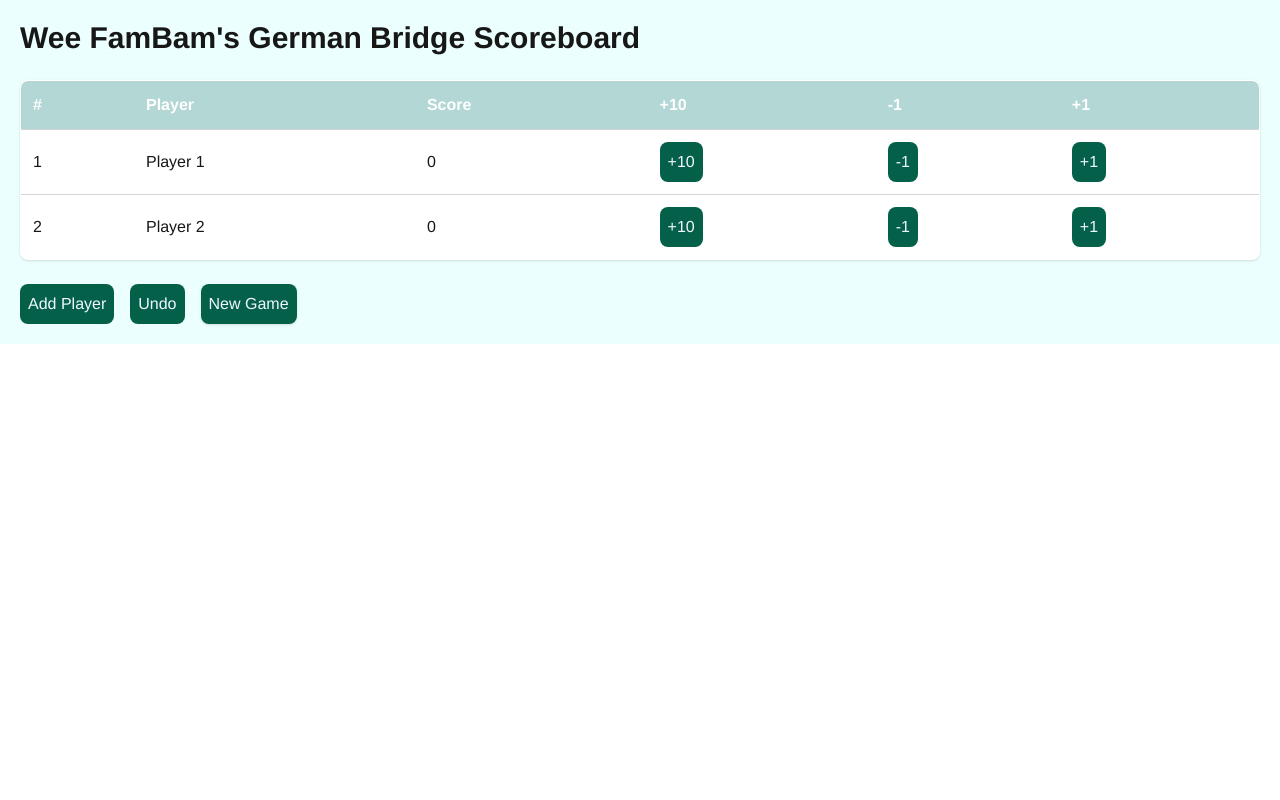
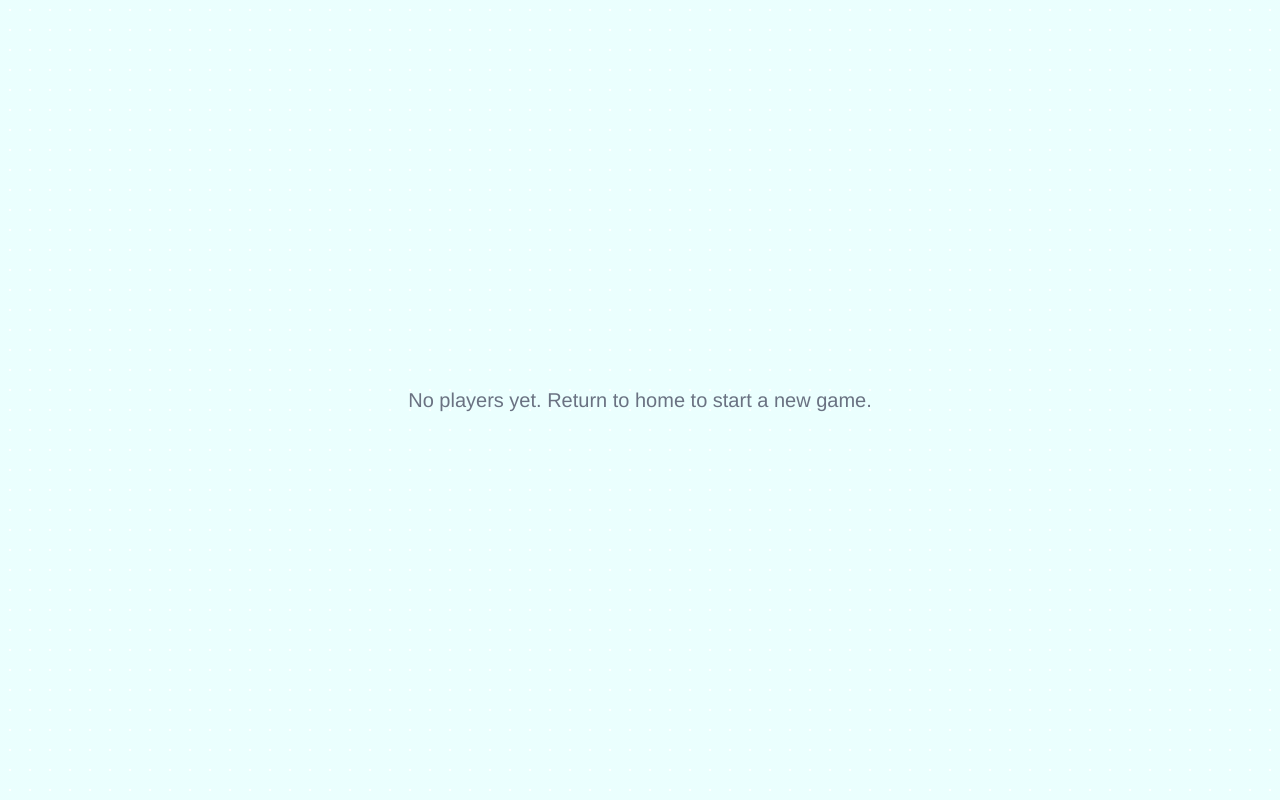
Before and after one commit to yupokok/g-bridge-scoreboard, a Next.js app: page /game in a window 1280 px wide. Built offline with nearby package versions, Linux system fonts and the light colour scheme.

Commit message:
update on scoring

```diff
--- a/src/app/game/page.tsx
+++ b/src/app/game/page.tsx
@@ -1,7 +1,7 @@
 'use client'
 
-import { useState } from 'react'
-
+import { useSearchParams } from 'next/navigation'
+import { useEffect, useState } from 'react'
 
 type Player = {
   name: string
@@ -13,19 +13,70 @@ type Action = {
   delta: number
 }
 
-export default function Home() {
-  const [players, setPlayers] = useState<Player[]>([
-    { name: 'Player 1', score: 0 },
-    { name: 'Player 2', score: 0 },
-  ])
+export default function GamePage() {
+  const searchParams = useSearchParams()
+  const [players, setPlayers] = useState<Player[]>([])
   const [history, setHistory] = useState<Action[]>([])
-  const maxScore = Math.max(...players.map(p => p.score), 0)
+
+  useEffect(() => {
+    const playerString = searchParams.get('players')
+    if (playerString) {
+      const names = playerString
+        .split(',')
+        .map(name => name.trim())
+        .filter(name => name.length > 0)
+
+      const initialPlayers = names.map(name => ({ name, score: 0 }))
+      setPlayers(initialPlayers)
+    }
+  }, [searchParams])
+
+  const scorePlayer = (index: number) => {
+    const bidStr = prompt(`Enter bid by ${players[index].name}:`)
+    const actualStr = prompt(`Enter sets won by ${players[index].name}:`)
+    if (!bidStr || !actualStr) return
+
+    const bid = parseInt(bidStr)
+    const actual = parseInt(actualStr)
+
+    if (isNaN(bid) || isNaN(actual)) {
+      alert('Please enter valid numbers')
+      return
+    }
+
+    let delta: number
+    if (bid === actual) {
+      delta = 10 + Math.pow(bid, 2)
+    } else {
+      delta = -Math.pow(bid - actual, 2)
+    }
+
+    handleScoreChange(index, delta)
+  }
+
 
   const handleScoreChange = (index: number, delta: number) => {
     const updated = [...players]
     updated[index].score += delta
     setPlayers(updated)
     setHistory([...history, { playerIndex: index, delta }])
+  }
+
+  const resetScores = () => {
+    if (confirm('Reset all scores?')) {
+      const reset = players.map(p => ({ ...p, score: 0 }))
+      setPlayers(reset)
+      setHistory([])
+    }
+  }
+
+  const undo = () => {
+    const last = history.pop()
+    if (!last) return
+    const updated = [...players]
+    updated[last.playerIndex].score -= last.delta
+    setPlayers(updated)
+    setHistory([...history])
   }
 
   const addPlayer = () => {
@@ -41,16 +92,6 @@ export default function Home() {
     setPlayers([...players, ...newPlayers])
   }
 
-
-  const undo = () => {
-    const last = history.pop()
-    if (!last) return
-    const updated = [...players]
-    updated[last.playerIndex].score -= last.delta
-    setPlayers(updated)
-    setHistory([...history])
-  }
-
   const newGame = () => {
     if (confirm('Start a new game? This will remove all players.')) {
       setPlayers([])
@@ -58,26 +99,37 @@ export default function Home() {
     }
   }
 
+  const maxScore = Math.max(...players.map(p => p.score), 0)
+
+  if (players.length === 0) {
+    return (
+      <main className="min-h-screen flex items-center justify-center text-center">
+        <p className="text-xl text-gray-500">No players yet. Return to home to start a new game.</p>
+      </main>
+    )
+  }
+
   return (
-    <main className="main">
-      <h1 className="text-3xl font-bold mb-6">Wee FamBam's German Bridge Scoreboard</h1>
+    <main className="min-h-screen bg-gray-100 p-8">
+      <h1 className="text-3xl font-bold mb-6">German Bridge Game</h1>
 
       <table className="min-w-full border border-gray-300 bg-white shadow rounded-lg overflow-hidden">
-        <thead className="thead">
+        <thead className="bg-gray-200">
           <tr>
             <th className="p-3 text-left">#</th>
             <th className="p-3 text-left">Player</th>
             <th className="p-3 text-left">Score</th>
+            <th className="p-3 text-left">Input Bids</th>
             <th className="p-3 text-left">+10</th>
+            <th className="p-3 text-left">+1</th>
             <th className="p-3 text-left">-1</th>
-            <th className="p-3 text-left">+1</th>
+            <th className="p-3 text-left">Custom</th>
           </tr>
         </thead>
         <tbody>
           {[...players]
             .sort((a, b) => b.score - a.score)
             .map((player, index) => (
-
               <tr
                 key={index}
                 className={`border-t border-gray-300 ${player.score === maxScore && maxScore > 0 ? 'bg-yellow-100' : ''
@@ -88,6 +140,15 @@ export default function Home() {
                 <td className="p-3">{player.score}</td>
                 <td className="p-3">
                   <button
+                    className="bg-blue-600 text-white px-3 py-1 rounded"
+                    onClick={() => scorePlayer(index)}
+                  >
+                    Input Bids
+                  </button>
+                </td>
+
+                <td className="p-3">
+                  <button
                     className="bg-green-500 text-white px-3 py-1 rounded"
                     onClick={() => handleScoreChange(index, 10)}
                   >
@@ -96,7 +157,15 @@ export default function Home() {
                 </td>
                 <td className="p-3">
                   <button
-                    className="button"
+                    className="bg-red-500 text-white px-3 py-1 rounded"
+                    onClick={() => handleScoreChange(index, 1)}
+                  >
+                    +1
+                  </button>
+                </td>
+                <td className="p-3">
+                  <button
+                    className="bg-blue-500 text-white px-3 py-1 rounded"
                     onClick={() => handleScoreChange(index, -1)}
                   >
                     -1
@@ -104,10 +173,14 @@ export default function Home() {
                 </td>
                 <td className="p-3">
                   <button
-                    className="button"
-                    onClick={() => handleScoreChange(index, 1)}
+                    className="bg-gray-600 text-white px-3 py-1 rounded"
+                    onClick={() => {
+                      const val = prompt('Enter custom value:')
+                      const delta = parseInt(val || '')
+                      if (!isNaN(delta)) handleScoreChange(index, delta)
+                    }}
                   >
-                    +1
+                    Custom
                   </button>
                 </td>
               </tr>
@@ -115,27 +188,31 @@ export default function Home() {
         </tbody>
       </table>
 
-      <div className="mt-6 flex gap-4">
+      <div className="mt-6 flex gap-4 flex-wrap">
         <button
           onClick={addPlayer}
-          className="button"
+          className="bg-indigo-600 text-white px-4 py-2 rounded shadow"
         >
           Add Player
         </button>
         <button
           onClick={undo}
-          className="button"
+          className="bg-yellow-500 text-white px-4 py-2 rounded shadow"
         >
           Undo
         </button>
-
+        <button
+          onClick={resetScores}
+          className="bg-red-600 text-white px-4 py-2 rounded shadow"
+        >
+          Reset
+        </button>
         <button
           onClick={newGame}
-          className="bg-red-600 text-white px-4 py-2 rounded shadow"
+          className="bg-black text-white px-4 py-2 rounded shadow"
         >
           New Game
         </button>
-
       </div>
     </main>
   )
--- a/src/app/page.tsx
+++ b/src/app/page.tsx
@@ -5,12 +5,27 @@ import { useRouter } from 'next/navigation'
 export default function LandingPage() {
   const router = useRouter()
 
+  const handleNewGame = () => {
+    const input = prompt('Enter player names, separated by commas:')
+    if (!input) return
+
+    const names = input
+      .split(',')
+      .map(name => name.trim())
+      .filter(name => name.length > 0)
+
+    if (names.length === 0) return
+
+    const query = new URLSearchParams({ players: names.join(',') }).toString()
+    router.push(`/game?${query}`)
+  }
+
   return (
     <main className="min-h-screen flex flex-col items-center justify-center bg-gray-100 p-8">
       <h1 className="text-4xl font-bold mb-8">German Bridge Calculator</h1>
       <div className="flex gap-6">
         <button
-          onClick={() => router.push('/game')}
+          onClick={handleNewGame}
           className="bg-indigo-600 text-white px-6 py-3 rounded shadow text-lg"
         >
           New Game
```
